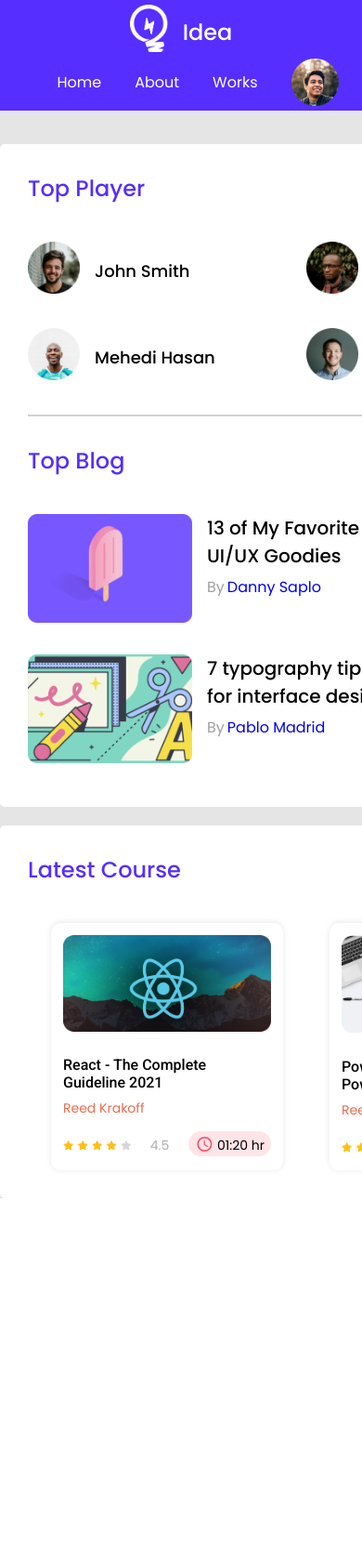
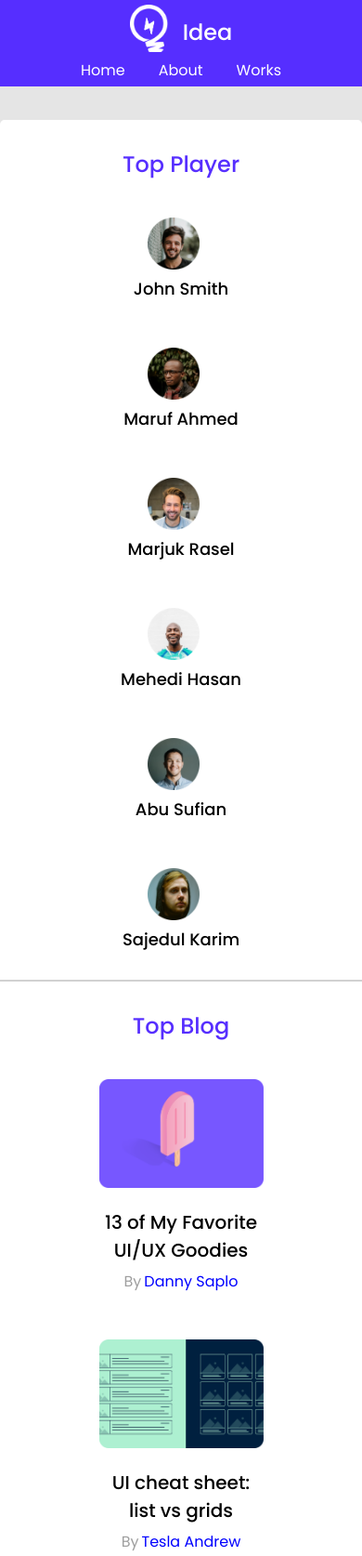
Before and after one commit to BMnafis/Simple-Leader-board-Landing-Page, a plain HTML site: page index.html in a window 390 px wide. Shown: the top 1674 px of the page at 93% size. Before the commit the page ends 1289 px from the top, so only its background shows below. Drawn offline with Linux system fonts and the light colour scheme.

Commit message:
final commit

```diff
--- a/style.css
+++ b/style.css
@@ -165,8 +165,9 @@ Latest Courses
   margin-top: 20px;
 }
 .courses {
-  display: flex;
-  justify-content: space-around;
+  display: grid;
+  grid-template-columns: repeat(3, 250px);
+  grid-column-gap: 70px;
   margin-bottom: 30px;
 }
 .course {
@@ -230,19 +231,22 @@ Latest Courses
 /* ------------------------------ Responsive ------------------------------ */
 
 /* ----------Header menu----------- */
-/* Medium device */
-@media (min-width: 768px) and (max-width: 991.98px) {
+
+@media (max-width: 419.98px) {
   .header-area {
-    padding: 0 20px;
+    flex-direction: column;
+    align-items: center;
   }
-}
-@media (min-width: 576px) and (max-width: 767.98px) {
-  .header-area {
-    padding: 0 20px;
+  .profile-img {
+    display: none;
+  }
+  #leaderboard-header {
+    height: fit-content;
+    padding: 5px 0;
   }
 }
 
-@media (max-width: 575.98px) {
+@media (min-width: 420px) and (max-width: 575.98px) {
   .header-area {
     flex-direction: column;
     align-items: center;
@@ -252,3 +256,126 @@ Latest Courses
     padding: 5px 0;
   }
 }
+
+@media only screen and (min-width: 576px) and (max-width: 767.98px) {
+  .header-area {
+    padding: 0 20px;
+  }
+}
+
+@media only screen and (min-width: 768px) and (max-width: 991.98px) {
+  .header-area {
+    padding: 0 20px;
+    box-sizing: border-box;
+  }
+}
+
+/* ----------Top Player----------- */
+
+@media (max-width: 575.98px) {
+  .section-title {
+    text-align: center;
+  }
+  .container {
+    width: 100%;
+  }
+  .players {
+    grid-template-columns: repeat(1, minmax(200px, 1fr));
+    justify-items: center;
+    grid-row-gap: 50px;
+  }
+  .player {
+    flex-direction: column;
+  }
+}
+
+@media only screen and (min-width: 576px) and (max-width: 767.98px) {
+  .container {
+    width: 80%;
+  }
+  .players {
+    grid-template-columns: repeat(2, minmax(200px, 1fr));
+  }
+}
+
+@media only screen and (min-width: 768px) and (max-width: 991.98px) {
+  .container {
+    width: 550px;
+  }
+}
+
+/* ----------Top Blog ----------- */
+
+@media (max-width: 575.98px) {
+  #top-player-blog {
+    padding: 0;
+  }
+  .container {
+    width: 100%;
+  }
+  .blogs {
+    grid-template-columns: repeat(1, minmax(200px, 1fr));
+    justify-items: center;
+    grid-row-gap: 50px;
+  }
+  .blog {
+    flex-direction: column;
+    align-items: center;
+    max-width: 180px;
+  }
+  .blog-content {
+    margin-top: 15px;
+    text-align: center;
+  }
+  .blog-img {
+    margin-right: 0;
+  }
+}
+
+@media only screen and (min-width: 576px) and (max-width: 767.98px) {
+  .blogs {
+    grid-template-columns: repeat(1, minmax(200px, 1fr));
+  }
+}
+
+@media only screen and (min-width: 768px) and (max-width: 991.98px) {
+  .blogs {
+    grid-template-columns: repeat(1, minmax(200px, 1fr));
+  }
+}
+
+/* ----------Latest Courses ----------- */
+
+@media (max-width: 575.98px) {
+  #latest-course {
+    padding: 0;
+  }
+  .container {
+    width: 100%;
+  }
+  .courses {
+    grid-template-columns: repeat(1, minmax(200px, 1fr));
+    justify-items: center;
+    grid-row-gap: 50px;
+  }
+}
+
+@media only screen and (min-width: 576px) and (max-width: 767.98px) {
+  .courses {
+    grid-template-columns: repeat(1, minmax(250px, 1fr));
+    justify-items: center;
+    grid-row-gap: 40px;
+  }
+
+  #latest-course p {
+    text-align: center;
+  }
+}
+
+@media only screen and (min-width: 768px) and (max-width: 991.98px) {
+  .courses {
+    grid-template-columns: repeat(2, 1fr);
+    grid-column-gap: 50px;
+    grid-row-gap: 40px;
+  }
+}
```
